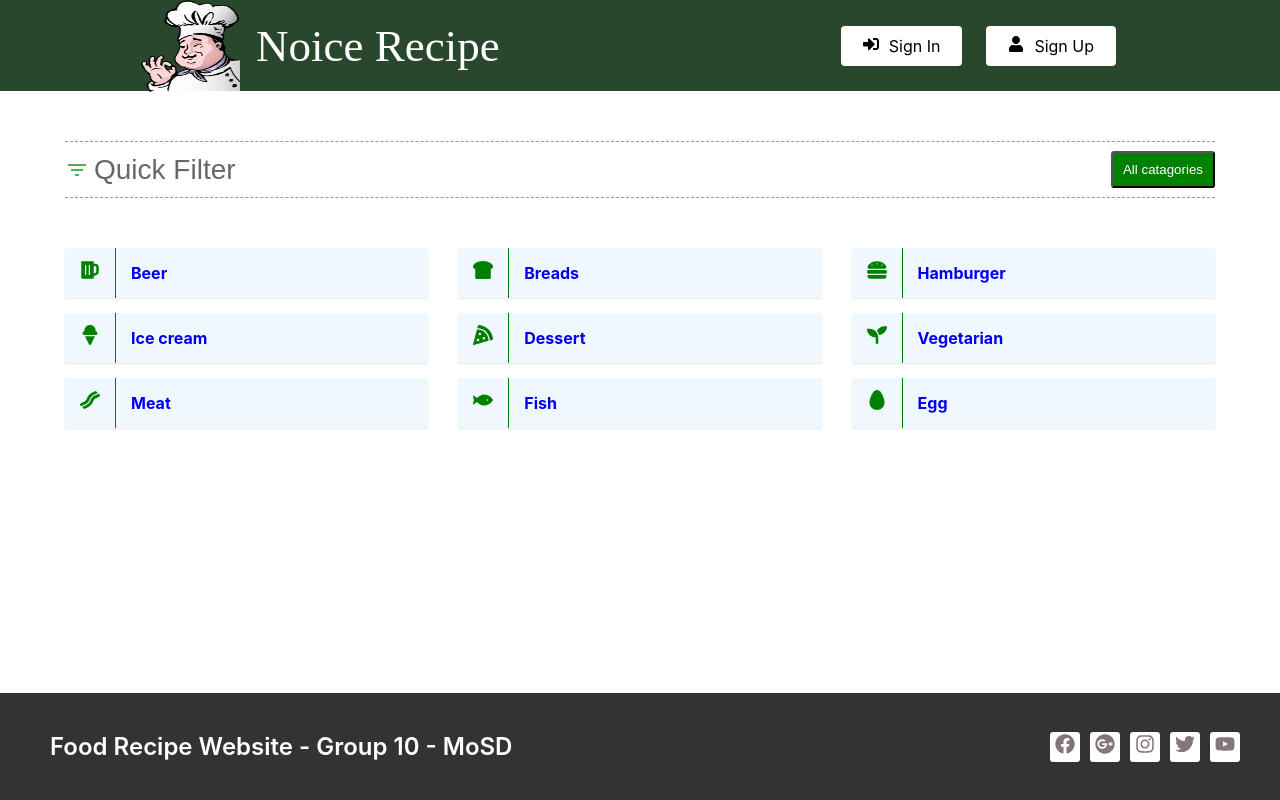
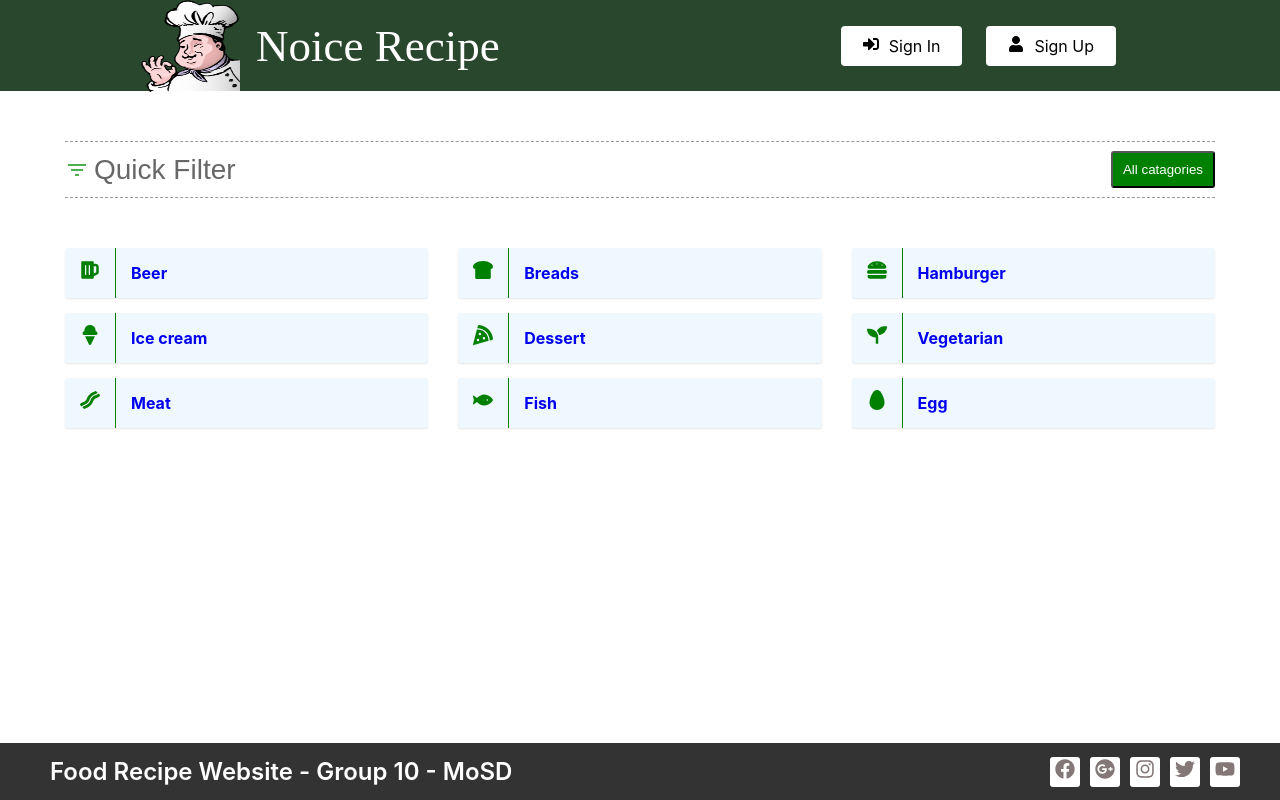
Before and after one commit to tungnthust/recipe-web-app, a React (Create React App) app in the folder client/: page / in a window 1280 px wide. Built offline with nearby package versions, Linux system fonts and the light colour scheme.

Commit message:
- change height of footer

```diff
--- a/client/src/Components/Footer/index.css
+++ b/client/src/Components/Footer/index.css
@@ -1,10 +1,13 @@
 .App-footer {
   background-color: #333333;
   width: 100%;
-  padding: 25px 0;
+  padding: 0px 0;
   color: #fff;
   height: auto;
 
+}
+.App-footer:hover {
+  padding: 20px 0;
 }
 .App-footer .footer-container {
   max-width: 100%;
--- a/client/src/Components/Footer/index.js
+++ b/client/src/Components/Footer/index.js
@@ -41,7 +41,7 @@ var styleFixedBottom = {
     position: "fixed",
     left: "0",
     bottom: "0",
-    height: "auto",
+    // height: "auto",
     width: "100%",
   }
 
```
